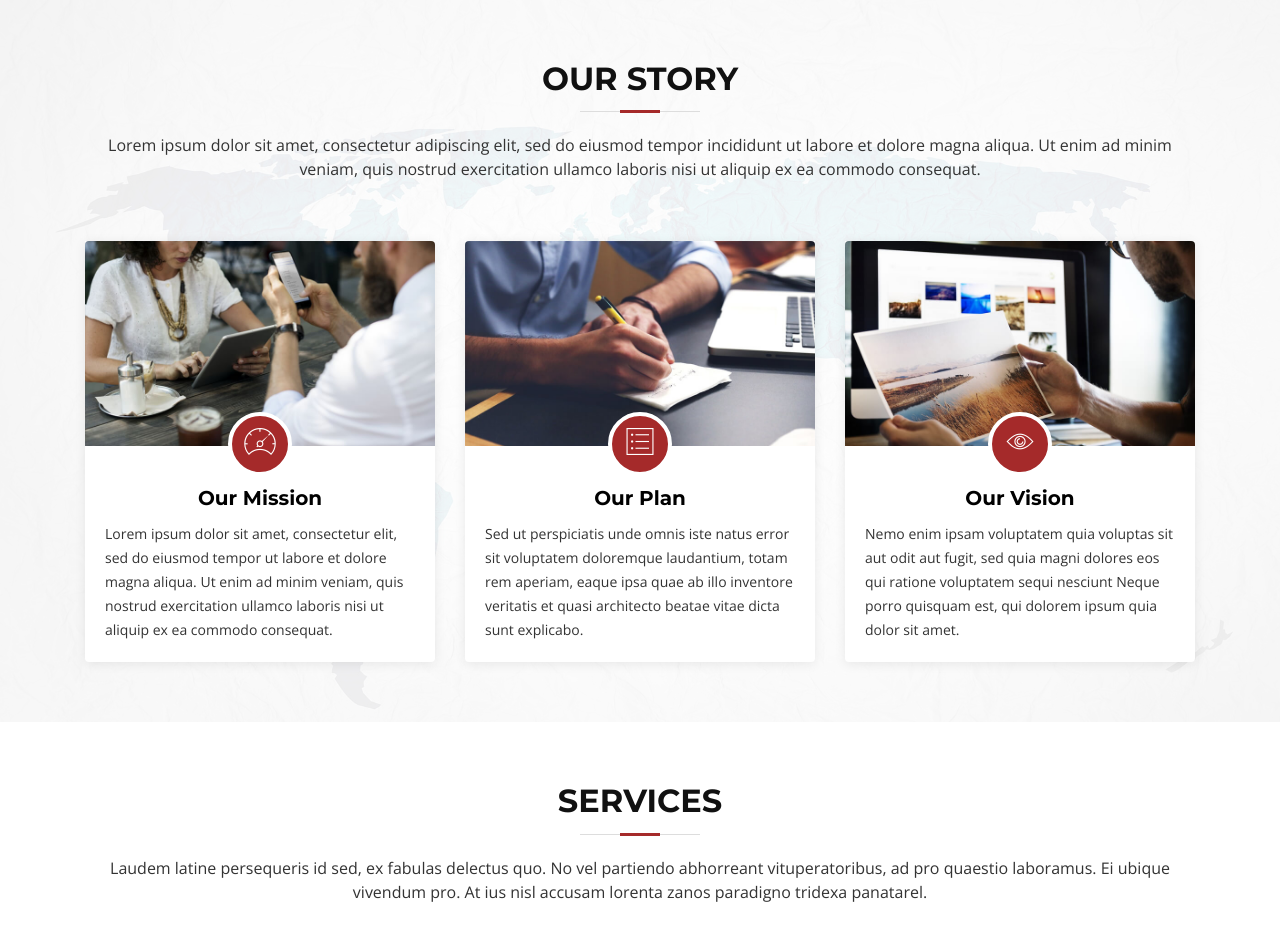
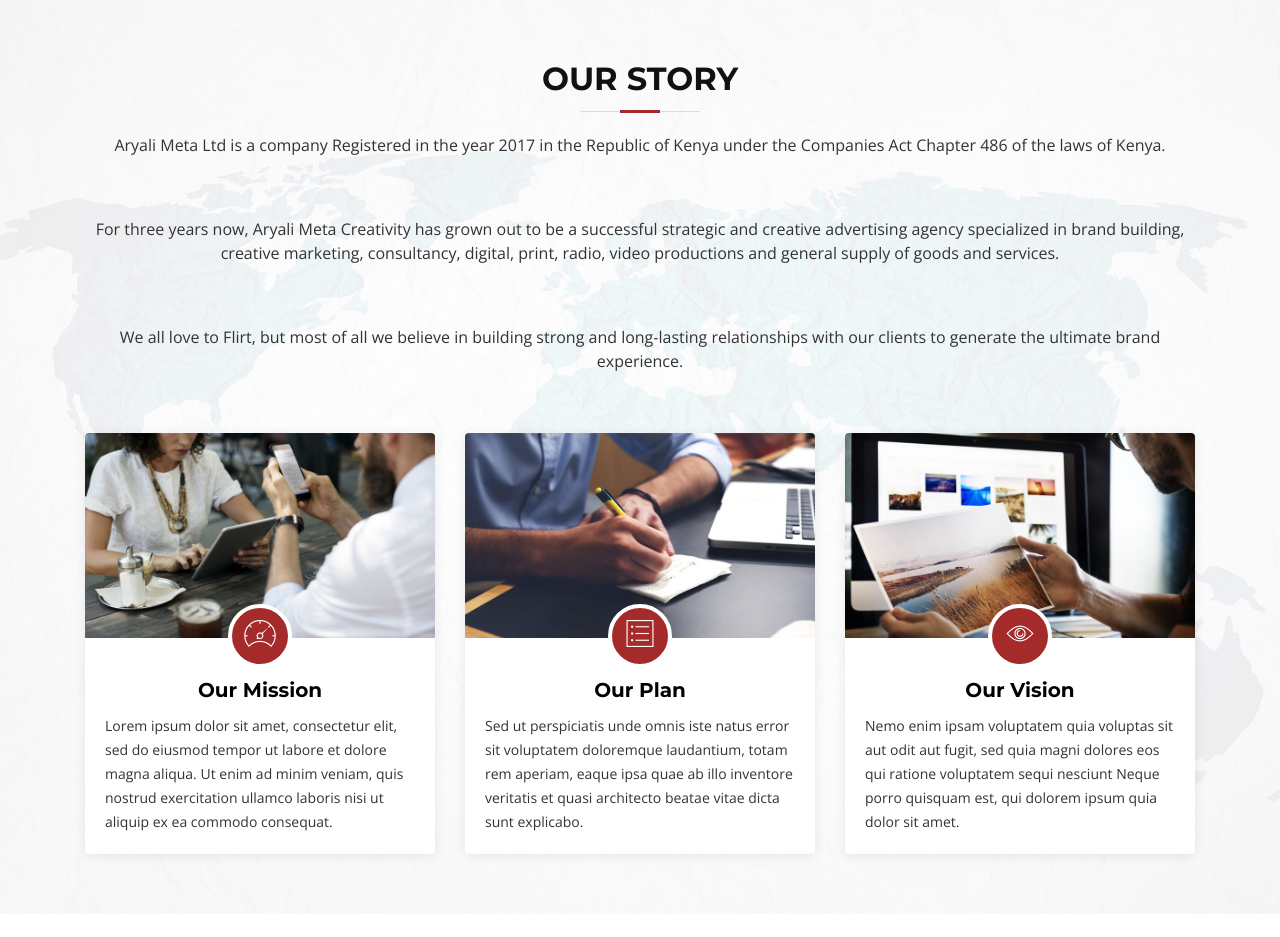
Before and after one commit to VickyMutai/aryali, a plain HTML site: page index.html in a window 1280 px wide. Shown: the part 800-1737 px from the top of the page. Drawn offline with nearby package versions, Linux system fonts and the light colour scheme; files whose address does not match are found by name.

Commit message:
About section update

```diff
--- a/index.html
+++ b/index.html
@@ -83,7 +83,9 @@
 
         <header class="section-header">
           <h3>Our Story</h3>
-          <p>Lorem ipsum dolor sit amet, consectetur adipiscing elit, sed do eiusmod tempor incididunt ut labore et dolore magna aliqua. Ut enim ad minim veniam, quis nostrud exercitation ullamco laboris nisi ut aliquip ex ea commodo consequat.</p>
+          <p>Aryali Meta Ltd is a company Registered in the year 2017 in the Republic of Kenya under the Companies Act Chapter 486 of the laws of Kenya.</p>
+          <p>For three years now, Aryali Meta Creativity has grown out to be a successful strategic and creative advertising agency specialized in brand building, creative marketing, consultancy, digital, print, radio, video productions and general supply of goods and services.</p>
+          <p> We all love to Flirt, but most of all we believe in building strong and long-lasting relationships with our clients to generate the ultimate brand experience.</p>
         </header>
 
         <div class="row about-cols">
```
